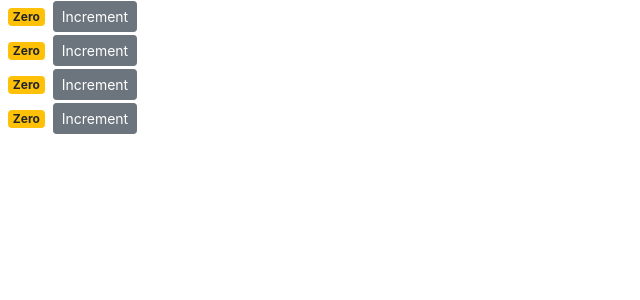
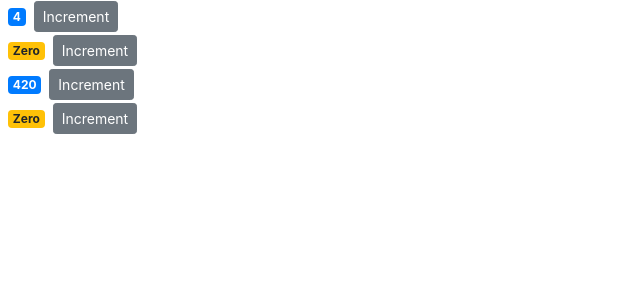
Before and after one commit to sayeemabdullah/counter-app, a React (Create React App) app: page / in a window 1280 px wide. Shown: the top 300 px of the page, without its empty margins (0-640 px from the left). Built offline with nearby package versions, Linux system fonts and the light colour scheme.

Commit message:
Implementing props

```diff
--- a/src/components/counter.jsx
+++ b/src/components/counter.jsx
@@ -2,12 +2,12 @@
 
 class Counter extends Component {
   state = {
-    count: 0,
+    value: this.props.value,
   };
 
   handleIncrement = (product) => {
     console.log(product);
-    this.setState({ count: this.state.count + 1 });
+    this.setState({ value: this.state.value + 1 });
   };
 
   render() {
@@ -26,12 +26,12 @@
 
   getBadgeClasses() {
     let classes = "badge m-2 badge-";
-    classes += this.state.count === 0 ? "warning" : "primary";
+    classes += this.state.value === 0 ? "warning" : "primary";
     return classes;
   }
 
   formatCount() {
-    const { count } = this.state;
+    const { value: count } = this.state;
     return count === 0 ? "Zero" : count;
   }
 }
--- a/src/components/counters.jsx
+++ b/src/components/counters.jsx
@@ -4,9 +4,9 @@
 class Counters extends Component {
   state = {
     counters: [
-      { id: 1, value: 0 },
+      { id: 1, value: 4 },
       { id: 2, value: 0 },
-      { id: 3, value: 0 },
+      { id: 3, value: 420 },
       { id: 4, value: 0 },
     ],
   };
@@ -15,7 +15,11 @@
       <>
         <div>
           {this.state.counters.map((counter) => (
-            <Counter key={counter.id}></Counter>
+            <Counter
+              key={counter.id}
+              value={counter.value}
+              selected={true}
+            ></Counter>
           ))}
         </div>
       </>
--- a/src/index.js
+++ b/src/index.js
@@ -1,7 +1,6 @@
 import React from 'react';
 import ReactDOM from 'react-dom';
 import './index.css';
-import App from './App';
 import reportWebVitals from './reportWebVitals';
 import 'bootstrap/dist/css/bootstrap.css';
 import Counters from './components/counters';
```
